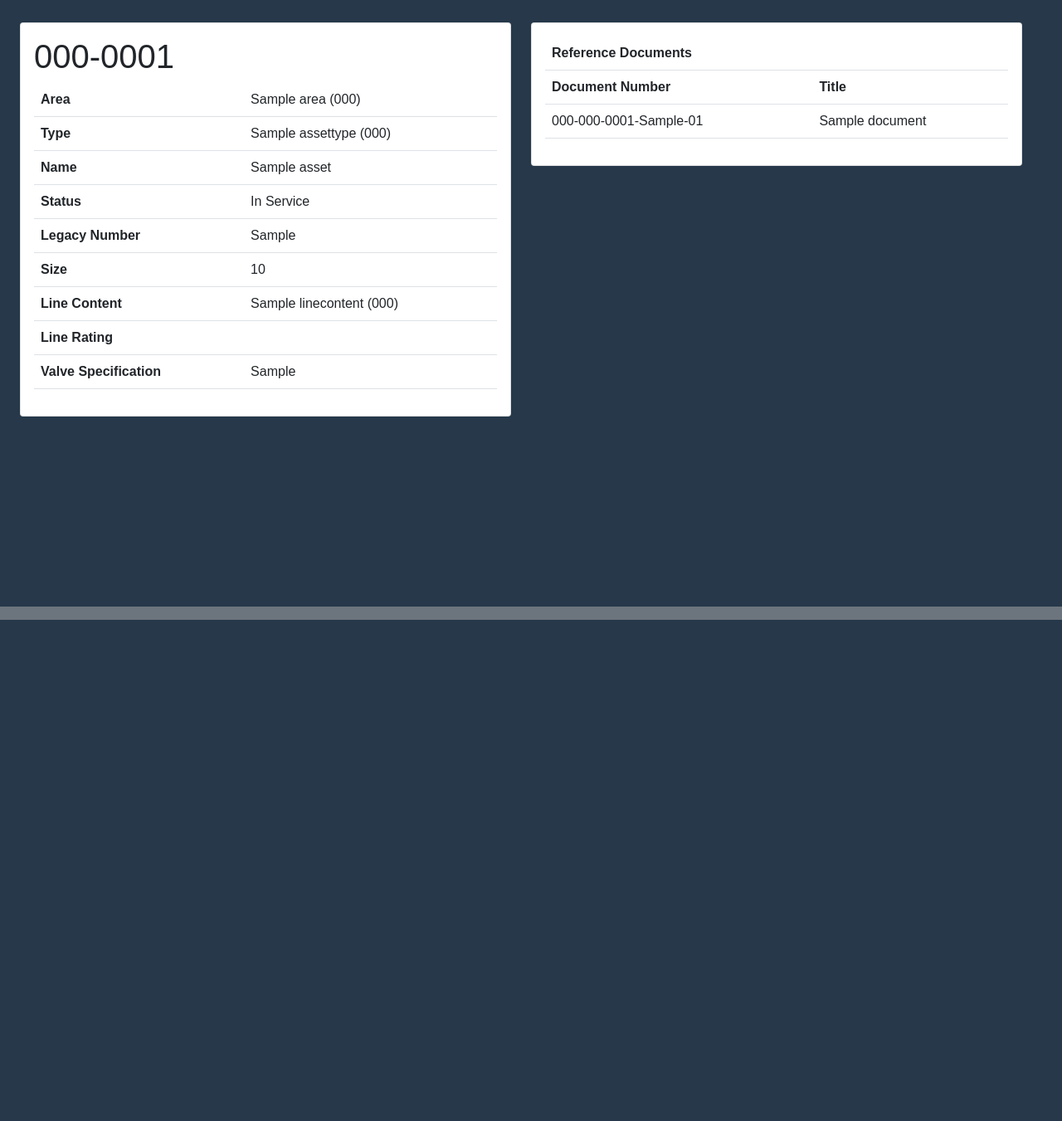
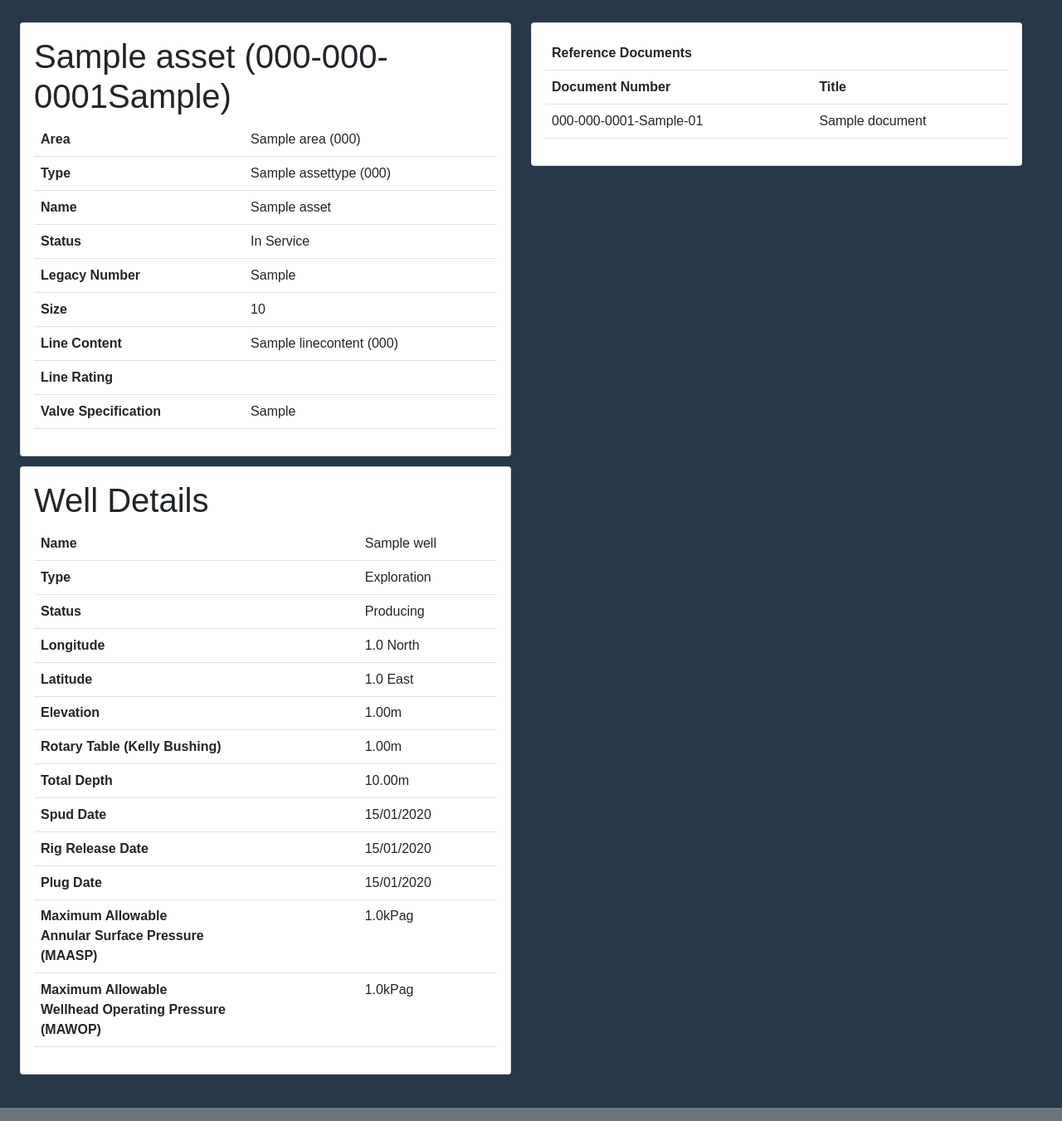
Before and after one commit to Red-Nut/agf, a Django app: page /assets/asset/1/ in a window 1280 px wide. Shown: the part 53-1404 px from the top of the page at 83% size. Before the commit the page ends 800 px from the top, so only its background shows below. Run offline with Django 4.2, Linux system fonts and the light colour scheme; tables that the repository leaves empty hold one stand-in row (values such as "Sample post"); some libraries are stand-ins or nearby versions.

Commit message:
Well Details model and page created

```diff
--- a/agf/settings.py
+++ b/agf/settings.py
@@ -43,6 +43,7 @@ INSTALLED_APPS = [
     'django.contrib.sessions',
     'django.contrib.messages',
     'django.contrib.staticfiles',
+    'mathfilters',
     'agf',
     'agf_documents',
     'agf_assets',
--- a/agf_assets/models.py
+++ b/agf_assets/models.py
@@ -163,14 +163,35 @@ class Asset (models.Model):
     def __str__(self):
         return f"{self.area.code}-{self.type.code}-{self.sequential_no:04}"
 
+    @property
     def get_asset_no(self):
         if(self.type.category.name == "Line"):
             return f"{self.size:03}-{self.line_content.code}-{self.sequential_no:03}-{self.line_rating.code}"
         elif(self.type.category.name == "Valve"):
-            return f"{self.valve_spec}-{self.sequential_no:03}"
+            no = f"{self.valve_spec}-{self.sequential_no:03}"
         else:
-            return f"{self.type.code}-{self.sequential_no:04}"
+            no = f"{self.type.code}-{self.sequential_no:04}"
 
+        if self.suffix:
+            no += self.suffix
+
+        return no
+
+    @property
+    def get_full_asset_no(self):
+        if(self.type.category.name == "Line"):
+            return f"{self.size:03}-{self.line_content.code}-{self.sequential_no:03}-{self.line_rating.code}"
+        elif(self.type.category.name == "Valve"):
+            no = f"{self.area.code}-{self.valve_spec}-{self.sequential_no:03}"
+        else:
+            no = f"{self.area.code}-{self.type.code}-{self.sequential_no:04}"
+
+        if self.suffix:
+            no += self.suffix
+
+        return no
+
+    @property
     def get_legacy_display(self):
         if self.legacy_no is None:
             return "-"
@@ -195,3 +216,39 @@ class AssetParent(models.Model):
 class AssetDocumentReference (models.Model):
     asset=models.ForeignKey(Asset, on_delete=models.RESTRICT, related_name='asset_document_reference')
     document=models.ForeignKey('agf_documents.Document', on_delete=models.RESTRICT, related_name='assets_referred_by')
+
+class Well(models.Model):
+    EXPLORATION = 1
+    APPRAISAL = 2
+    PRODUCTION = 3
+
+    WELLTYPES = (
+        (EXPLORATION, _('Exploration')),
+        (APPRAISAL, _('Appraisal')),
+        (PRODUCTION, _('Production')),
+    )
+
+    PRODUCING = 1
+    SUSPENDED = 2
+    ABANDONED = 3
+
+    STATUS = (
+        (PRODUCING, _('Producing')),
+        (SUSPENDED, _('Suspended')),
+        (ABANDONED, _('Abandoned')),
+    )
+
+    asset = models.OneToOneField(Asset, on_delete=models.CASCADE, related_name="well_details")
+    name = models.CharField(max_length=255)
+    type = models.PositiveSmallIntegerField(choices=WELLTYPES)
+    status = models.PositiveSmallIntegerField(choices=STATUS)
+    latitude = models.FloatField()  # South is negative
+    longitude = models.FloatField()  # West is negative
+    elevation = models.FloatField(null=True, blank=True)  # Ground Elevation (m)
+    rotary_table = models.FloatField(null=True, blank=True)  # Kelly Bushing (m)
+    total_depth = models.FloatField(null=True, blank=True)  # Total Depth (Driller) (m)
+    spud_date = models.DateField(null=True, blank=True)
+    rig_release_date = models.DateField(null=True, blank=True)
+    plug_date = models.DateField(null=True, blank=True)
+    MAASP = models.FloatField(null=True, blank=True)  # Maximum Allowable Annular Surface Pressure (kPag)
+    MAWOP = models.FloatField(null=True, blank=True)  # Maximum Allowable Wellhead Operating Pressure (kPag)
--- a/agf_assets/templates/agf_assets/asset.html
+++ b/agf_assets/templates/agf_assets/asset.html
@@ -1,4 +1,6 @@
 {% extends 'agf_assets/base.html' %}
+{% load mathfilters %}
+
 {% block title %}
 Asset: {{asset.get_asset_no}}
 {% endblock %}
@@ -9,11 +11,11 @@ Asset: {{asset.get_asset_no}}
 {% block main %}
 <div class="container-fluid">
     <div class="row">
+        <!-- Asset Details -->
         <div class="col">
-            <!-- Asset Details -->
             <div class="card">
                 <div class="card-body">
-                    <h1>{{asset.get_asset_no}}</h1>
+                    <h1>{{asset.name}} ({{asset.get_full_asset_no}})</h1>
                     <table class="table">
                         <tr>
                             <th>Area</th>
@@ -31,12 +33,10 @@ Asset: {{asset.get_asset_no}}
                             <th>Status</th>
                             <td>{{asset.get_status_display}}</td>
                         </tr>
-                        {% if asset.legacy_no is not None %}
                         <tr>
                             <th>Legacy Number</th>
-                            <td>{{asset.legacy_no}}</td>
+                            <td>{{asset.get_legacy_display}}</td>
                         </tr>
-                        {% endif %}
                         {% if asset.size is not None %}
                         <tr>
                             <th>Size</th>
@@ -64,10 +64,111 @@ Asset: {{asset.get_asset_no}}
                     </table>
                 </div>
             </div>
+
+            <!-- Well Details -->
+            {% if asset.well_details %}
+            <div class="card">
+                <div class="card-body">
+                    <table class="table">
+                        <h1>Well Details</h1>
+                        <tr>
+                            <th>Name</th>
+                            <td>{{asset.well_details.name}}</td>
+                        </tr>
+                        <tr>
+                            <th>Type</th>
+                            <td>{{asset.well_details.get_type_display}}</td>
+                        </tr>
+                        <tr>
+                            <th>Status</th>
+                            <td>{{asset.well_details.get_status_display}}</td>
+                        </tr>
+
+                        <tr></tr>
+
+                        <tr>
+                            <th>Longitude</th>
+                            <td>
+                                {{asset.well_details.latitude|abs}}
+                                {% if asset.well_details.latitude < 0 %}
+                                South
+                                {% else %}
+                                North
+                                {% endif %}
+                            </td>
+                        </tr>
+                        <tr>
+                            <th>Latitude</th>
+                            <td>
+                                {{asset.well_details.longitude}}
+                                {% if asset.well_details.longitude < 0 %}
+                                West
+                                {% else %}
+                                East
+                                {% endif %}
+                            </td>
+                        </tr>
+
+                        <tr></tr>
+
+                        <tr>
+                            <th>Elevation</th>
+                            <td>{{asset.well_details.elevation|floatformat:2}}m</td>
+                        </tr>
+                        <tr>
+                            <th>Rotary Table (Kelly Bushing)</th>
+                            <td>{{asset.well_details.rotary_table|floatformat:2}}m</td>
+                        </tr>
+                        <tr>
+                            <th>Total Depth</th>
+                            <td>{{asset.well_details.total_depth|floatformat:2}}m</td>
+                        </tr>
+
+                        <tr></tr>
+
+                        <tr>
+                            <th>Spud Date</th>
+                            <td>{{asset.well_details.spud_date|date:"d/m/Y"}}</td>
+                        </tr>
+                        <tr>
+                            <th>Rig Release Date</th>
+                            <td>{{asset.well_details.rig_release_date|date:"d/m/Y"}}</td>
+                        </tr>
+                        <tr>
+                            <th>Plug Date</th>
+                            <td>{{asset.well_details.plug_date|date:"d/m/Y"}}</td>
+                        </tr>
+
+                        <tr></tr>
+
+                        <tr>
+                            <th>Maximum Allowable<br>Annular Surface Pressure<br>(MAASP)</th>
+                            <td>
+                                {% if asset.well_details.MAASP %}
+                                {{asset.well_details.MAASP}}kPag
+                                {% else %}
+                                -
+                                {% endif %}
+                            </td>
+                        </tr>
+                        <tr>
+                            <th>Maximum Allowable<br>Wellhead Operating Pressure<br>(MAWOP)</th>
+                            <td>
+                                {% if asset.well_details.MAWOP %}
+                                {{asset.well_details.MAWOP}}kPag
+                                {% else %}
+                                -
+                                {% endif %}
+                            </td>
+                        </tr>
+                    </table>
+                </div>
+            </div>
         </div>
+        {% endif %}
 
+        <!-- Reference Documents -->
         <div class="col">
-            <!-- Reference Documents -->
             <div class="card">
                 <div class="card-body">
                     <table class="table">
@@ -88,6 +189,8 @@ Asset: {{asset.get_asset_no}}
                 </div>
             </div>
         </div>
+
+
     </div>
 </div>
 
--- a/agf_assets/urls.py
+++ b/agf_assets/urls.py
@@ -23,4 +23,6 @@ urlpatterns = [
     path('asset/<int:id>/', views.AssetPage, name='asset'),
     path('search', views.Search, name='asset_search'),
     path('create', views.Create, name='asset_create'),
+
+    path('wells', views.WellPage, name='wells'),
 ]
--- a/agf_assets/views.py
+++ b/agf_assets/views.py
@@ -61,6 +61,15 @@ def AssetPage(request, id):
 
     return render(request, "agf_assets/asset.html", context)
 
+def WellPage(request):
+    wells = Well.objects.order_by('status','name')
+
+    context = {
+        'wells' : wells,
+    }
+
+    return render(request, "agf_assets/wells.html", context)
+
 def Search():
     pass
 
```
Also changed, not shown: agf_assets/templates/agf_assets/wells.html (added, +85 -0 lines), agf_assets/migrations/0011_well.py (added), agf_assets/migrations/0012_alter_well_asset.py (added).
